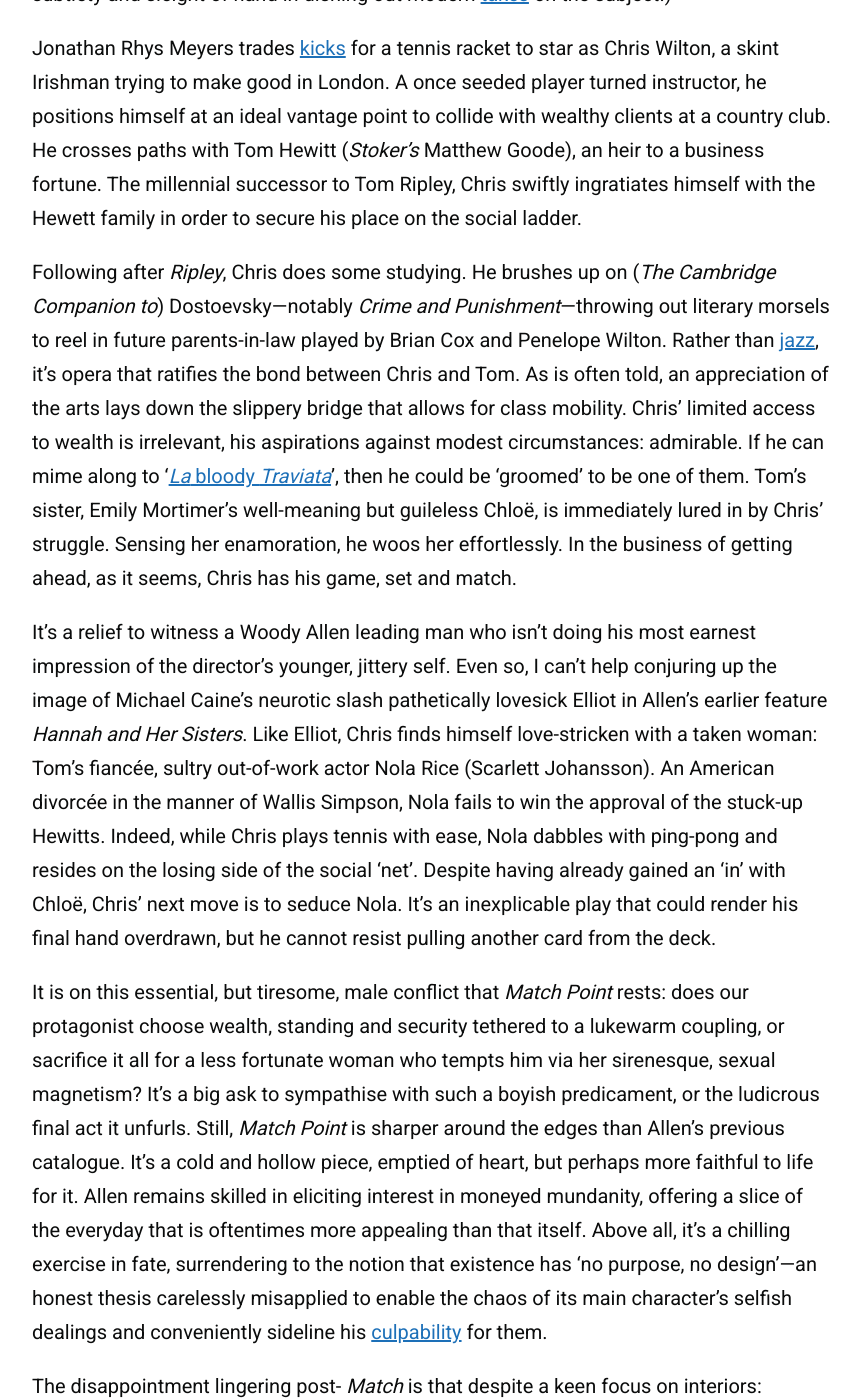
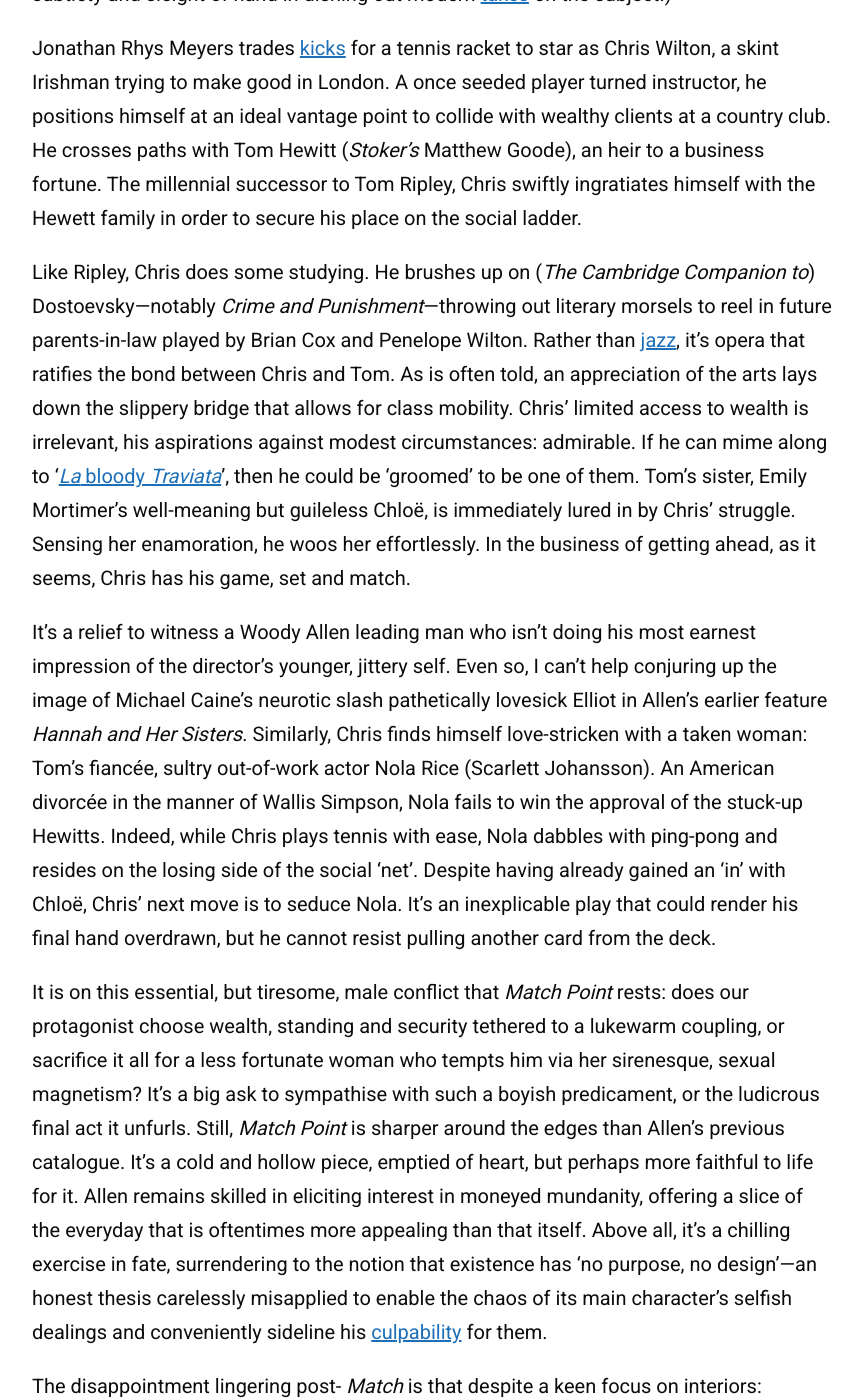
Before and after one commit to zoeurl/zoedowney.github.io, a Jekyll site: the page built from _posts/2024-2-22-match-point.md, in a window 1280 px wide and 1400 px high, scrolled down 1839 px. Shown: the whole window, without its empty margins (208-1071 px from the left). Built offline with Jekyll 4.4.1, drawn with Linux system fonts in a browser that asks for light colours.

Commit message:
Update 2024-2-22-match-point.md

```diff
--- a/_posts/2024-2-22-match-point.md
+++ b/_posts/2024-2-22-match-point.md
@@ -17,9 +17,9 @@
 
 Jonathan Rhys Meyers trades [kicks](https://en.wikipedia.org/wiki/Bend_It_Like_Beckham) for a tennis racket to star as Chris Wilton, a skint Irishman trying to make good in London. A once seeded player turned instructor, he positions himself at an ideal vantage point to collide with wealthy clients at a country club. He crosses paths with Tom Hewitt (_Stoker's_ Matthew Goode), an heir to a business fortune. The millennial successor to Tom Ripley, Chris swiftly ingratiates himself with the Hewett family in order to secure his place on the social ladder.
 
-Following after _Ripley_, Chris does some studying. He brushes up on (_The Cambridge Companion to_) Dostoevsky—notably _Crime and Punishment_—throwing out literary morsels to reel in future parents-in-law played by Brian Cox and Penelope Wilton. Rather than [jazz](https://www.youtube.com/watch?v=mT-fOr29OfA&t=1s&ab_channel=TomasvdB), it’s opera that ratifies the bond between Chris and Tom. As is often told, an appreciation of the arts lays down the slippery bridge that allows for class mobility. Chris’ limited access to wealth is irrelevant, his aspirations against modest circumstances: admirable. If he can mime along to ‘[_La_ bloody _Traviata_](https://en.wikipedia.org/wiki/La_traviata)’, then he could be ‘groomed’ to be one of them. Tom’s sister, Emily Mortimer’s well-meaning but guileless Chloë, is immediately lured in by Chris’ struggle. Sensing her enamoration, he woos her effortlessly. In the business of getting ahead, as it seems, Chris has his game, set and match.
+Like Ripley, Chris does some studying. He brushes up on (_The Cambridge Companion to_) Dostoevsky—notably _Crime and Punishment_—throwing out literary morsels to reel in future parents-in-law played by Brian Cox and Penelope Wilton. Rather than [jazz](https://www.youtube.com/watch?v=mT-fOr29OfA&t=1s&ab_channel=TomasvdB), it’s opera that ratifies the bond between Chris and Tom. As is often told, an appreciation of the arts lays down the slippery bridge that allows for class mobility. Chris’ limited access to wealth is irrelevant, his aspirations against modest circumstances: admirable. If he can mime along to ‘[_La_ bloody _Traviata_](https://en.wikipedia.org/wiki/La_traviata)’, then he could be ‘groomed’ to be one of them. Tom’s sister, Emily Mortimer’s well-meaning but guileless Chloë, is immediately lured in by Chris’ struggle. Sensing her enamoration, he woos her effortlessly. In the business of getting ahead, as it seems, Chris has his game, set and match.
 
-It’s a relief to witness a Woody Allen leading man who isn’t doing his most earnest impression of the director’s younger, jittery self. Even so, I can't help conjuring up the image of Michael Caine’s neurotic slash pathetically lovesick Elliot in Allen’s earlier feature _Hannah and Her Sisters_. Like Elliot, Chris finds himself love-stricken with a taken woman: Tom’s fiancée, sultry out-of-work actor Nola Rice (Scarlett Johansson). An American divorcée in the manner of Wallis Simpson, Nola fails to win the approval of the stuck-up Hewitts. Indeed, while Chris plays tennis with ease, Nola dabbles with ping-pong and resides on the losing side of the social ‘net’. Despite having already gained an ‘in’ with Chloë, Chris’ next move is to seduce Nola. It’s an inexplicable play that could render his final hand overdrawn, but he cannot resist pulling another card from the deck.
+It’s a relief to witness a Woody Allen leading man who isn’t doing his most earnest impression of the director’s younger, jittery self. Even so, I can't help conjuring up the image of Michael Caine’s neurotic slash pathetically lovesick Elliot in Allen’s earlier feature _Hannah and Her Sisters_. Similarly, Chris finds himself love-stricken with a taken woman: Tom’s fiancée, sultry out-of-work actor Nola Rice (Scarlett Johansson). An American divorcée in the manner of Wallis Simpson, Nola fails to win the approval of the stuck-up Hewitts. Indeed, while Chris plays tennis with ease, Nola dabbles with ping-pong and resides on the losing side of the social ‘net’. Despite having already gained an ‘in’ with Chloë, Chris’ next move is to seduce Nola. It’s an inexplicable play that could render his final hand overdrawn, but he cannot resist pulling another card from the deck.
 
 It is on this essential, but tiresome, male conflict that _Match Point_ rests: does our protagonist choose wealth, standing and security tethered to a lukewarm coupling, or sacrifice it all for a less fortunate woman who tempts him via her sirenesque, sexual magnetism? It's a big ask to sympathise with such a boyish predicament, or the ludicrous final act it unfurls. Still, _Match Point_ is sharper around the edges than Allen’s previous catalogue. It’s a cold and hollow piece, emptied of heart, but perhaps more faithful to life for it. Allen remains skilled in eliciting interest in moneyed mundanity, offering a slice of the everyday that is oftentimes more appealing than that itself. Above all, it’s a chilling exercise in fate, surrendering to the notion that existence has ‘no purpose, no design’—an honest thesis carelessly misapplied to enable the chaos of its main character’s selfish dealings and conveniently sideline his [culpability](https://www.theguardian.com/film/2023/sep/08/woody-allen-venice-applause-metoo) for them.
 
```
